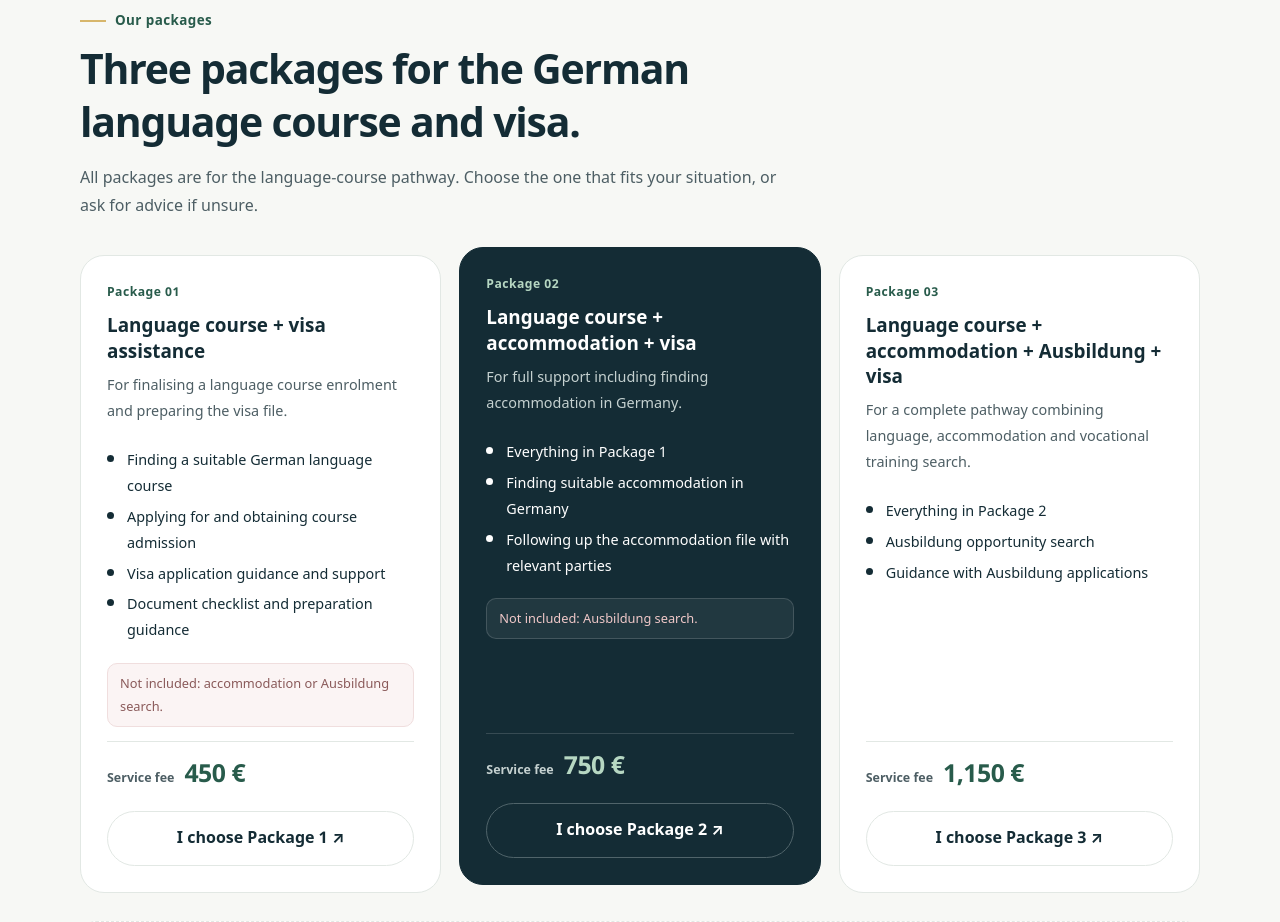
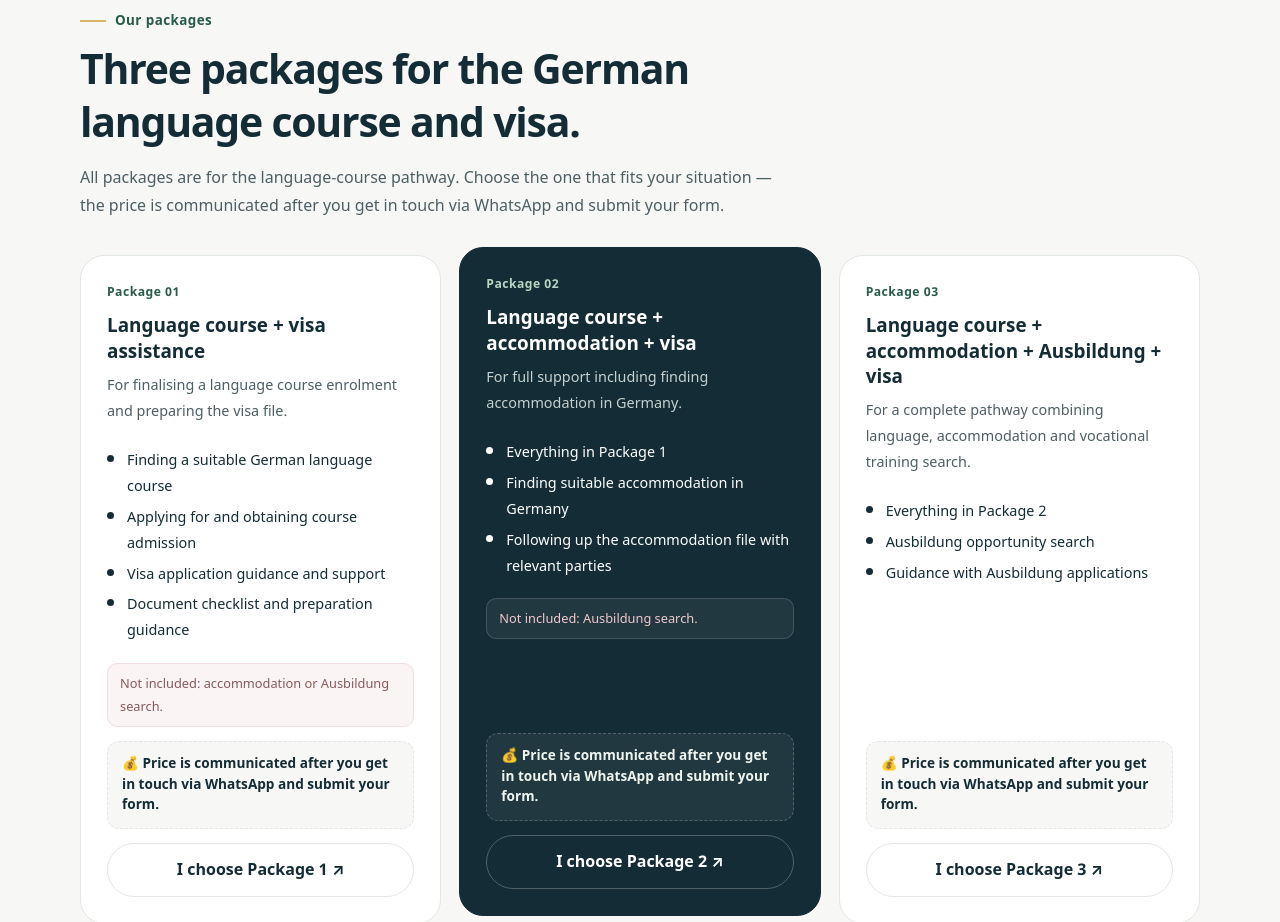
Before and after one commit to irisacademy-dz/AGAPC, a plain HTML site: page index.html in a window 1280 px wide. Shown: the part 4371-5293 px from the top of the page. Drawn offline with Linux system fonts and the light colour scheme.

Commit message:
Update index.html

```diff
--- a/index.html
+++ b/index.html
@@ -310,12 +310,17 @@
       border-radius:10px;padding:8px 12px;margin:0 0 14px;
     }
     .featured .pkg-exclude{color:#f0c8c8;background:rgba(255,255,255,.06);border-color:rgba(255,255,255,.15)}
-    .pkg-price{display:flex;align-items:baseline;gap:10px;margin-top:auto;padding-top:10px;border-top:1px solid var(--line)}
-    .featured .pkg-price{border-top-color:rgba(255,255,255,.15)}
-    .price-label{font-size:.78rem;color:var(--muted);font-weight:700}
-    .featured .price-label{color:#c5d1d0}
-    .price-value{font-size:1.55rem;font-weight:800;color:var(--green-dark);letter-spacing:-.02em}
-    .featured .price-value{color:var(--green)}
+    .pkg-price-note{
+      margin-top:auto;padding:12px 14px;
+      background:#f7f8f5;border:1px dashed var(--line);
+      border-radius:12px;font-size:.85rem;font-weight:700;
+      color:var(--ink);line-height:1.5;
+    }
+    .featured .pkg-price-note{
+      background:rgba(255,255,255,.06);
+      border-color:rgba(255,255,255,.22);
+      color:#eef4ee;
+    }
     .package .btn{margin-top:14px}
     .package .btn-light{background:transparent;border-color:#50646a;color:white}
     .package .btn-light:hover{border-color:var(--green)}
@@ -736,7 +741,7 @@
         <div class="section-head">
           <span class="eyebrow" data-i18n="packagesEyebrow">باقات خدماتنا</span>
           <h2 data-i18n="packagesTitle">ثلاث باقات لدورة اللغة الألمانية والتأشيرة.</h2>
-          <p data-i18n="packagesIntro">جميع الباقات مخصصة لمسار دورة اللغة الألمانية. اختر ما يناسب وضعك، ويمكنك دائماً طلب استشارة إن لم تكن متأكداً.</p>
+          <p data-i18n="packagesIntro">جميع الباقات مخصصة لمسار دورة اللغة الألمانية. اختر ما يناسب وضعك — السعر يُبلَّغ بعد التواصل معنا عبر واتساب وإرسال الاستمارة.</p>
         </div>
 
         <div class="packages-grid">
@@ -752,11 +757,8 @@
               <li data-i18n="p1d">قائمة الوثائق والإرشاد في تجهيز الملف</li>
             </ul>
             <div class="pkg-exclude" data-i18n="p1x">غير مشمول: البحث عن السكن أو Ausbildung.</div>
-            <div class="pkg-price">
-              <span class="price-label" data-i18n="priceLabel">رسوم الخدمة</span>
-              <span class="price-value">450 €</span>
-            </div>
-            <a class="btn btn-light" href="https://wa.me/213795369006?text=أرغب%20في%20اختيار%20الباقة%201%20—%20دورة%20اللغة%20%2B%20التأشيرة%20(450%20€)." target="_blank" rel="noopener" data-i18n="p1Cta">أختار الباقة 1 ↗</a>
+            <div class="pkg-price-note" data-i18n="priceHidden">💰 السعر يُبلَّغ بعد التواصل معنا عبر واتساب وإرسال الاستمارة.</div>
+            <a class="btn btn-light" href="https://wa.me/213795369006?text=أرغب%20في%20اختيار%20الباقة%201%20—%20دورة%20اللغة%20%2B%20التأشيرة." target="_blank" rel="noopener" data-i18n="p1Cta">أختار الباقة 1 ↗</a>
           </article>
 
           <!-- Package 2 (featured) -->
@@ -770,11 +772,8 @@
               <li data-i18n="p2c">متابعة ملف السكن مع الجهات المعنية</li>
             </ul>
             <div class="pkg-exclude" data-i18n="p2x">غير مشمول: البحث عن Ausbildung.</div>
-            <div class="pkg-price">
-              <span class="price-label" data-i18n="priceLabel">رسوم الخدمة</span>
-              <span class="price-value">750 €</span>
-            </div>
-            <a class="btn btn-light" href="https://wa.me/213795369006?text=أرغب%20في%20اختيار%20الباقة%202%20—%20دورة%20اللغة%20%2B%20السكن%20%2B%20التأشيرة%20(750%20€)." target="_blank" rel="noopener" data-i18n="p2Cta">أختار الباقة 2 ↗</a>
+            <div class="pkg-price-note" data-i18n="priceHidden">💰 السعر يُبلَّغ بعد التواصل معنا عبر واتساب وإرسال الاستمارة.</div>
+            <a class="btn btn-light" href="https://wa.me/213795369006?text=أرغب%20في%20اختيار%20الباقة%202%20—%20دورة%20اللغة%20%2B%20السكن%20%2B%20التأشيرة." target="_blank" rel="noopener" data-i18n="p2Cta">أختار الباقة 2 ↗</a>
           </article>
 
           <!-- Package 3 -->
@@ -787,11 +786,8 @@
               <li data-i18n="p3b">البحث عن فرص Ausbildung</li>
               <li data-i18n="p3c">الإرشاد والمساعدة في التقديم على Ausbildung</li>
             </ul>
-            <div class="pkg-price">
-              <span class="price-label" data-i18n="priceLabel">رسوم الخدمة</span>
-              <span class="price-value">1,150 €</span>
-            </div>
-            <a class="btn btn-light" href="https://wa.me/213795369006?text=أرغب%20في%20اختيار%20الباقة%203%20—%20دورة%20اللغة%20%2B%20السكن%20%2B%20Ausbildung%20%2B%20التأشيرة%20(1,150%20€)." target="_blank" rel="noopener" data-i18n="p3Cta">أختار الباقة 3 ↗</a>
+            <div class="pkg-price-note" data-i18n="priceHidden">💰 السعر يُبلَّغ بعد التواصل معنا عبر واتساب وإرسال الاستمارة.</div>
+            <a class="btn btn-light" href="https://wa.me/213795369006?text=أرغب%20في%20اختيار%20الباقة%203%20—%20دورة%20اللغة%20%2B%20السكن%20%2B%20Ausbildung%20%2B%20التأشيرة." target="_blank" rel="noopener" data-i18n="p3Cta">أختار الباقة 3 ↗</a>
           </article>
         </div>
 
@@ -863,7 +859,7 @@
           <details><summary><span data-i18n="faq0bQ">هل أحتاج معرفة مسبقة بالألمانية؟</span><span class="plus" aria-hidden="true">+</span></summary><p data-i18n="faq0bA">لا. نبدأ معك من الصفر تماماً — لا تحتاج إلى أي معرفة سابقة باللغة الألمانية قبل أن تبدأ معنا.</p></details>
           <details><summary><span data-i18n="faq1Q">هل تضمنون الحصول على التأشيرة أو القبول؟</span><span class="plus" aria-hidden="true">+</span></summary><p data-i18n="faq1A">لا. القرار النهائي يعود إلى الجهات الرسمية والمؤسسات المعنية. نقدم إرشاداً ومساعدة تنظيمية، ولا نضمن التأشيرة أو القبول أو الحصول على عقد.</p></details>
           <details><summary><span data-i18n="faq2Q">هل يمكنكم إيجاد سكن أو عقد Ausbildung بشكل مضمون؟</span><span class="plus" aria-hidden="true">+</span></summary><p data-i18n="faq2A">نساعد في البحث والتحضير والتواصل وفق نطاق الخدمة، لكن توفر السكن أو فرص التكوين يعتمد على الجهات الخارجية وشروط كل حالة.</p></details>
-          <details><summary><span data-i18n="faq3Q">كيف أعرف الأسعار وما تتضمنه كل باقة؟</span><span class="plus" aria-hidden="true">+</span></summary><p data-i18n="faq3A">الأسعار مذكورة أعلاه لكل باقة. إذا لم تكن متأكداً من الباقة المناسبة، راسلنا وسنوجهك.</p></details>
+          <details><summary><span data-i18n="faq3Q">كيف أعرف الأسعار وما تتضمنه كل باقة؟</span><span class="plus" aria-hidden="true">+</span></summary><p data-i18n="faq3A">السعر يُبلَّغ بعد التواصل معنا عبر واتساب وإرسال الاستمارة. راسلنا وسنوضح لك التفاصيل ونوجهك للباقة المناسبة.</p></details>
           <details><summary><span data-i18n="faq4Q">هل يجب أن أتحدث الألمانية مسبقاً؟</span><span class="plus" aria-hidden="true">+</span></summary><p data-i18n="faq4A">لا. يمكنك البدء من الصفر معنا في دورة اللغة الأونلاين. أما بالنسبة للدراسة أو Ausbildung، فإن متطلبات اللغة تختلف حسب المسار والمؤسسة، ويمكننا مساعدتك على فهمها.</p></details>
           <details><summary><span data-i18n="faq5Q">هل تقدمون خدمات لغير الجزائريين؟</span><span class="plus" aria-hidden="true">+</span></summary><p data-i18n="faq5A">تركيزنا الأساسي على الطلبة والخريجين الجزائريين. إذا كنت من بلد آخر، راسلنا وسنوضح إن كان بإمكاننا المساعدة أو توجيهك.</p></details>
           <details><summary><span data-i18n="faq6Q">كيف تتم عملية الدفع؟</span><span class="plus" aria-hidden="true">+</span></summary><p data-i18n="faq6A">تُوضح طريقة الدفع وتفاصيلها عند تأكيد الباقة ونطاق الخدمة. لا نطلب أي دفعة قبل الاتفاق الواضح على ما سيُقدَّم.</p></details>
@@ -954,7 +950,7 @@
         aboutNote:"نقطة التواصل: <strong>السيد زردازي.ا</strong> — يمكنك مراسلته مباشرة عبر واتساب لمعرفة ما إذا كانت خدماتنا مناسبة لحالتك.",
         packagesEyebrow:"باقات خدماتنا",
         packagesTitle:"ثلاث باقات لدورة اللغة الألمانية والتأشيرة.",
-        packagesIntro:"جميع الباقات مخصصة لمسار دورة اللغة الألمانية. اختر ما يناسب وضعك، ويمكنك دائماً طلب استشارة إن لم تكن متأكداً.",
+        packagesIntro:"جميع الباقات مخصصة لمسار دورة اللغة الألمانية. اختر ما يناسب وضعك — السعر يُبلَّغ بعد التواصل معنا عبر واتساب وإرسال الاستمارة.",
         p1Tag:"الباقة 01",
         p1Title:"دورة اللغة + المساعدة في التأشيرة",
         p1Desc:"لمن يريد إتمام التسجيل في دورة لغة والتحضير لملف التأشيرة.",
@@ -979,7 +975,7 @@
         p3b:"البحث عن فرص Ausbildung",
         p3c:"الإرشاد والمساعدة في التقديم على Ausbildung",
         p3Cta:"أختار الباقة 3 ↗",
-        priceLabel:"رسوم الخدمة",
+        priceHidden:"💰 السعر يُبلَّغ بعد التواصل معنا عبر واتساب وإرسال الاستمارة.",
         pkgAdviceText:"لست متأكداً من الباقة المناسبة؟",
         pkgAdviceCta:"اطلب استشارة ↗",
         discTitle:"مهم | رسوم خدماتنا لا تشمل التكاليف الرسمية أو تكاليف جهات خارجية.",
@@ -1010,7 +1006,7 @@
         faq0bA:"لا. نبدأ معك من الصفر تماماً — لا تحتاج إلى أي معرفة سابقة باللغة الألمانية قبل أن تبدأ معنا.",
         faq1Q:"هل تضمنون الحصول على التأشيرة أو القبول؟",faq1A:"لا. القرار النهائي يعود إلى الجهات الرسمية والمؤسسات المعنية. نقدم إرشاداً ومساعدة تنظيمية، ولا نضمن التأشيرة أو القبول أو الحصول على عقد.",
         faq2Q:"هل يمكنكم إيجاد سكن أو عقد Ausbildung بشكل مضمون؟",faq2A:"نساعد في البحث والتحضير والتواصل وفق نطاق الخدمة، لكن توفر السكن أو فرص التكوين يعتمد على الجهات الخارجية وشروط كل حالة.",
-        faq3Q:"كيف أعرف الأسعار وما تتضمنه كل باقة؟",faq3A:"الأسعار مذكورة أعلاه لكل باقة. إذا لم تكن متأكداً من الباقة المناسبة، راسلنا وسنوجهك.",
+        faq3Q:"كيف أعرف الأسعار وما تتضمنه كل باقة؟",faq3A:"السعر يُبلَّغ بعد التواصل معنا عبر واتساب وإرسال الاستمارة. راسلنا وسنوضح لك التفاصيل ونوجهك للباقة المناسبة.",
         faq4Q:"هل يجب أن أتحدث الألمانية مسبقاً؟",faq4A:"لا. يمكنك البدء من الصفر معنا في دورة اللغة الأونلاين. أما بالنسبة للدراسة أو Ausbildung، فإن متطلبات اللغة تختلف حسب المسار والمؤسسة، ويمكننا مساعدتك على فهمها.",
         faq5Q:"هل تقدمون خدمات لغير الجزائريين؟",faq5A:"تركيزنا الأساسي على الطلبة والخريجين الجزائريين. إذا كنت من بلد آخر، راسلنا وسنوضح إن كان بإمكاننا المساعدة أو توجيهك.",
         faq6Q:"كيف تتم عملية الدفع؟",faq6A:"تُوضح طريقة الدفع وتفاصيلها عند تأكيد الباقة ونطاق الخدمة. لا نطلب أي دفعة قبل الاتفاق الواضح على ما سيُقدَّم.",
@@ -1071,7 +1067,7 @@
         aboutNote:"Point de contact : <strong>M. Zerdazi A.</strong> — contactez-le directement sur WhatsApp pour savoir si nos services correspondent à votre situation.",
         packagesEyebrow:"Nos formules",
         packagesTitle:"Trois formules pour le cours d’allemand et le visa.",
-        packagesIntro:"Toutes les formules concernent le parcours « cours d’allemand ». Choisissez celle qui correspond à votre situation, ou demandez un conseil.",
+        packagesIntro:"Toutes les formules concernent le parcours « cours d’allemand ». Choisissez celle qui correspond à votre situation — le tarif est communiqué après votre prise de contact via WhatsApp et l’envoi du formulaire.",
         p1Tag:"Formule 01",
         p1Title:"Cours d’allemand + assistance visa",
         p1Desc:"Pour finaliser l’inscription à un cours d’allemand et préparer le dossier de visa.",
@@ -1096,7 +1092,7 @@
         p3b:"Recherche d’opportunités d’Ausbildung",
         p3c:"Conseil et aide pour les candidatures Ausbildung",
         p3Cta:"Je choisis la formule 3 ↗",
-        priceLabel:"Frais de service",
+        priceHidden:"💰 Le tarif est communiqué après vous être mis en contact via WhatsApp et avoir envoyé le formulaire.",
         pkgAdviceText:"Vous hésitez entre les formules ?",
         pkgAdviceCta:"Demander un conseil ↗",
         discTitle:"Important | Nos frais de service n’incluent pas les frais officiels ni ceux de tiers.",
@@ -1127,7 +1123,7 @@
         faq0bA:"Non. Nous commençons avec vous depuis zéro — aucune connaissance préalable de l’allemand n’est nécessaire.",
         faq1Q:"Garantissez-vous l’obtention du visa ou de l’admission ?",faq1A:"Non. La décision finale appartient aux autorités et établissements concernés. Nous proposons un accompagnement informatif et organisationnel, sans garantie de visa, d’admission ou de contrat.",
         faq2Q:"Pouvez-vous garantir un logement ou un contrat d’Ausbildung ?",faq2A:"Nous pouvons aider dans la recherche, la préparation et la prise de contact selon le service convenu. La disponibilité dépend de tiers et des conditions de chaque dossier.",
-        faq3Q:"Comment connaître les tarifs et le contenu des formules ?",faq3A:"Les tarifs sont indiqués ci-dessus pour chaque formule. Si vous hésitez, écrivez-nous et nous vous orienterons.",
+        faq3Q:"Comment connaître les tarifs et le contenu des formules ?",faq3A:"Le tarif est communiqué après votre prise de contact via WhatsApp et l’envoi du formulaire. Écrivez-nous pour connaître les détails et être orienté vers la formule adaptée.",
         faq4Q:"Dois-je déjà parler allemand ?",faq4A:"Non. Vous pouvez commencer depuis zéro avec notre cours d’allemand en ligne. Pour les études ou l’Ausbildung, les exigences linguistiques varient selon le parcours et l’établissement — nous pouvons vous aider à les comprendre.",
         faq5Q:"Proposez-vous vos services à des non-Algériens ?",faq5A:"Notre focus principal est sur les étudiants et diplômés algériens. Si vous venez d’un autre pays, écrivez-nous et nous vous indiquerons si nous pouvons aider ou orienter.",
         faq6Q:"Comment se déroule le paiement ?",faq6A:"Les modalités de paiement sont précisées lors de la confirmation de la formule et du périmètre. Aucun paiement n’est demandé avant un accord clair sur ce qui sera fourni.",
@@ -1188,7 +1184,7 @@
         aboutNote:"Point of contact: <strong>Mr. Zerdazi A.</strong> — message him directly on WhatsApp to find out whether our services fit your situation.",
         packagesEyebrow:"Our packages",
         packagesTitle:"Three packages for the German language course and visa.",
-        packagesIntro:"All packages are for the language-course pathway. Choose the one that fits your situation, or ask for advice if unsure.",
+        packagesIntro:"All packages are for the language-course pathway. Choose the one that fits your situation — the price is communicated after you get in touch via WhatsApp and submit your form.",
         p1Tag:"Package 01",
         p1Title:"Language course + visa assistance",
         p1Desc:"For finalising a language course enrolment and preparing the visa file.",
@@ -1213,7 +1209,7 @@
         p3b:"Ausbildung opportunity search",
         p3c:"Guidance with Ausbildung applications",
         p3Cta:"I choose Package 3 ↗",
-        priceLabel:"Service fee",
+        priceHidden:"💰 Price is communicated after you get in touch via WhatsApp and submit your form.",
         pkgAdviceText:"Not sure which package fits?",
         pkgAdviceCta:"Ask for advice ↗",
         discTitle:"Important | Our service fees do not include official or third-party costs.",
@@ -1244,7 +1240,7 @@
         faq0bA:"No. We start with you from zero — no prior knowledge of German is required before you begin with us.",
         faq1Q:"Do you guarantee a visa or admission?",faq1A:"No. Final decisions belong to the relevant authorities and institutions. We provide guidance and organisational support but cannot guarantee a visa, admission, or contract.",
         faq2Q:"Can you guarantee accommodation or an Ausbildung contract?",faq2A:"We can assist with searching, preparation, and communication within the agreed service scope. Availability depends on third parties and each applicant’s circumstances.",
-        faq3Q:"How can I find out the prices and what each package includes?",faq3A:"Prices are listed above for each package. If you are unsure which fits, message us and we will guide you.",
+        faq3Q:"How can I find out the prices and what each package includes?",faq3A:"The price is communicated after you get in touch via WhatsApp and submit your form. Message us for details and guidance on the right package.",
         faq4Q:"Do I need to speak German already?",faq4A:"No. You can start from zero with our online German course. For study or Ausbildung, language requirements vary by pathway and institution — we can help you understand them.",
         faq5Q:"Do you offer services to non-Algerians?",faq5A:"Our primary focus is on Algerian students and graduates. If you are from another country, message us and we will let you know whether we can help or point you in the right direction.",
         faq6Q:"How does payment work?",faq6A:"Payment methods and details are explained once the package and service scope are confirmed. We do not request any payment before a clear agreement on what will be provided.",
```
